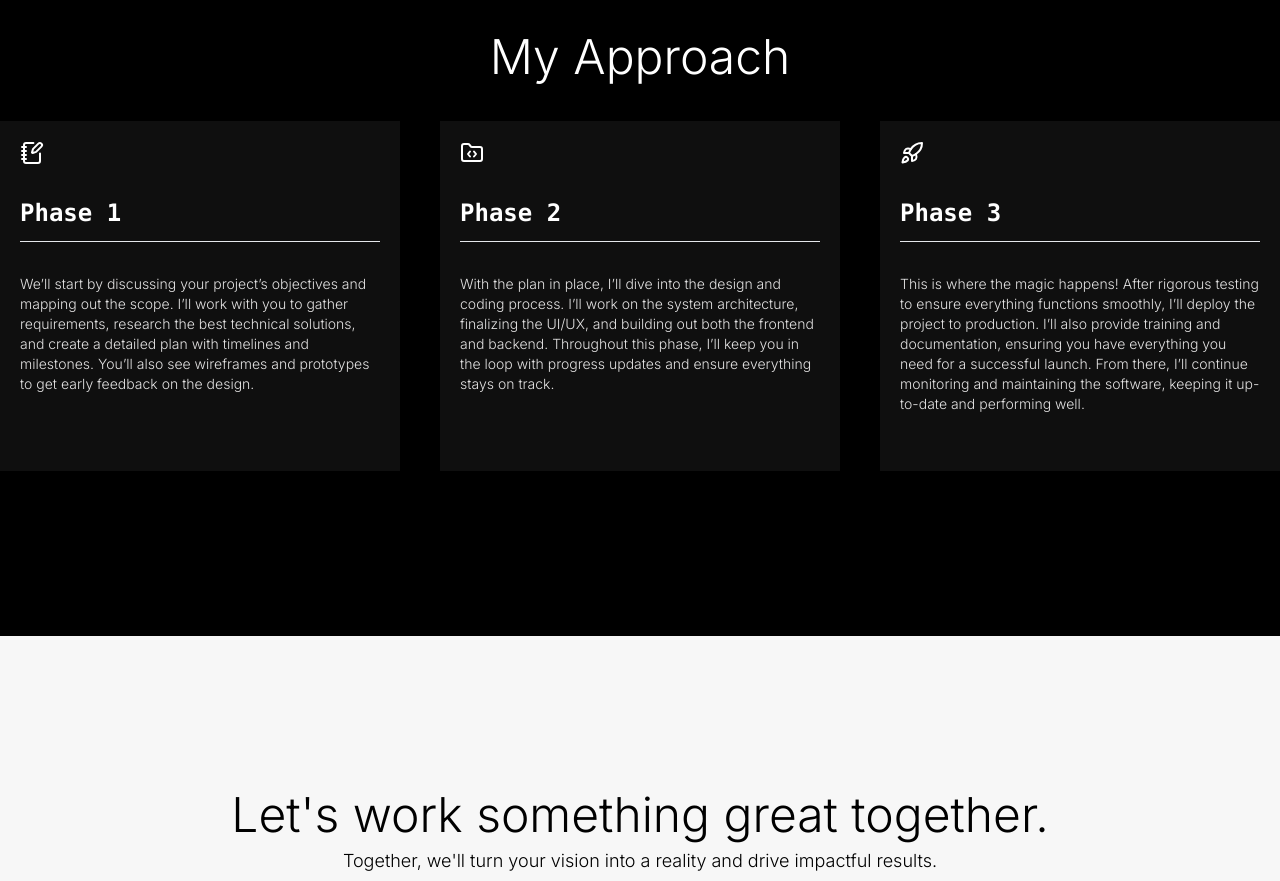
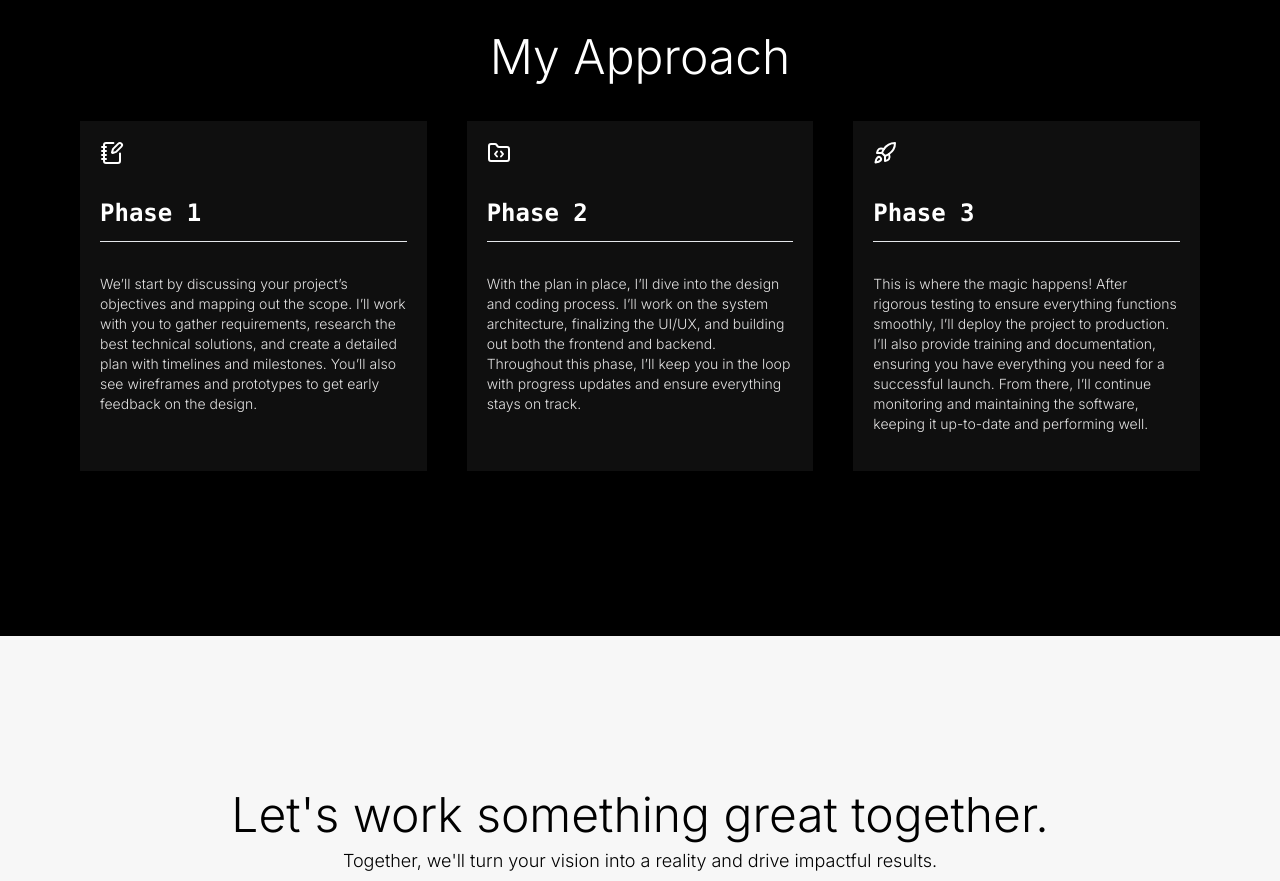
Before and after one commit to patacsilpam/pampatacsil, a Next.js app: page / in a window 1280 px wide. Shown: the part 3240-4121 px from the top of the page. Built offline with nearby package versions, Linux system fonts and the light colour scheme.

Commit message:
make it responsive

```diff
--- a/components/Projects.tsx
+++ b/components/Projects.tsx
@@ -14,7 +14,7 @@ export default function Projects() {
       id="projects"
       className="min-h-[768px] h-full w-screen bg-[#000000] flex flex-col items-center justify-center p-10"
       ref={scrollRef}
-      style={{ overflowY: "auto" }}
+      style={{ overflow: "auto" }}
     >
       <h1 className="text-white font-openSans md:text-5xl text-2xl max-w-2xl w-full text-center">
         Take a look at the latest project that I've crafted.
--- a/components/Services.jsx
+++ b/components/Services.jsx
@@ -23,7 +23,7 @@ const Services = () => {
         {services.map((service, key) => (
           <motion.div
             key={key}
-            className="text-white md:w-[400px] w-full min-h-[350px] h-full p-5 bg-[#0f0f0f]"
+            className="text-white md:max-w-3xl w-full min-h-[350px] h-full p-5 bg-[#0f0f0f]"
             initial={{ opacity: 0, y: 50 }} // Slide up animation
             whileInView={{ opacity: 1, y: 0 }} // Fade in and slide into place
             viewport={{ once: true, amount: 0.2 }} // Trigger once when 20% of the element is visible
```
